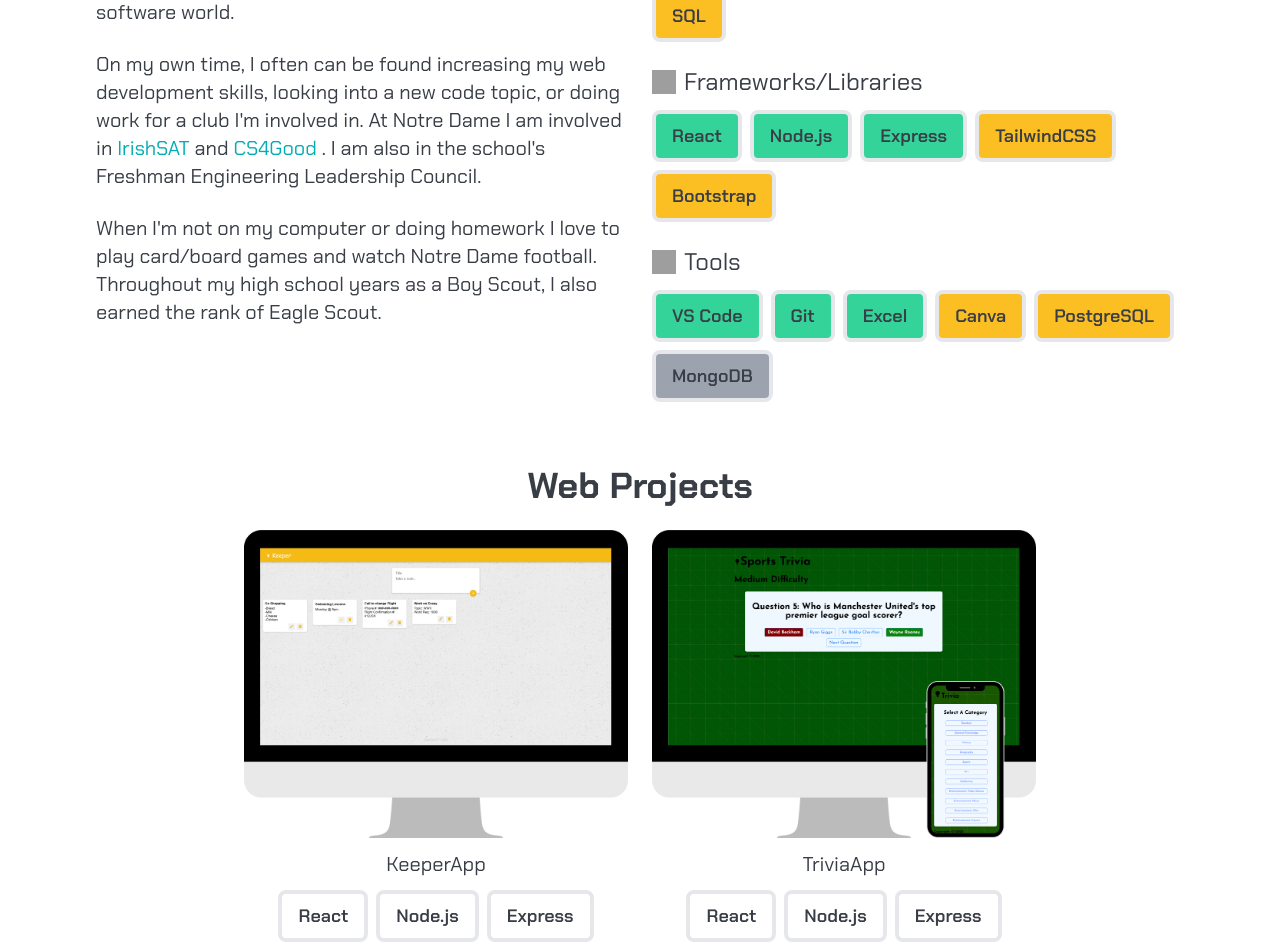
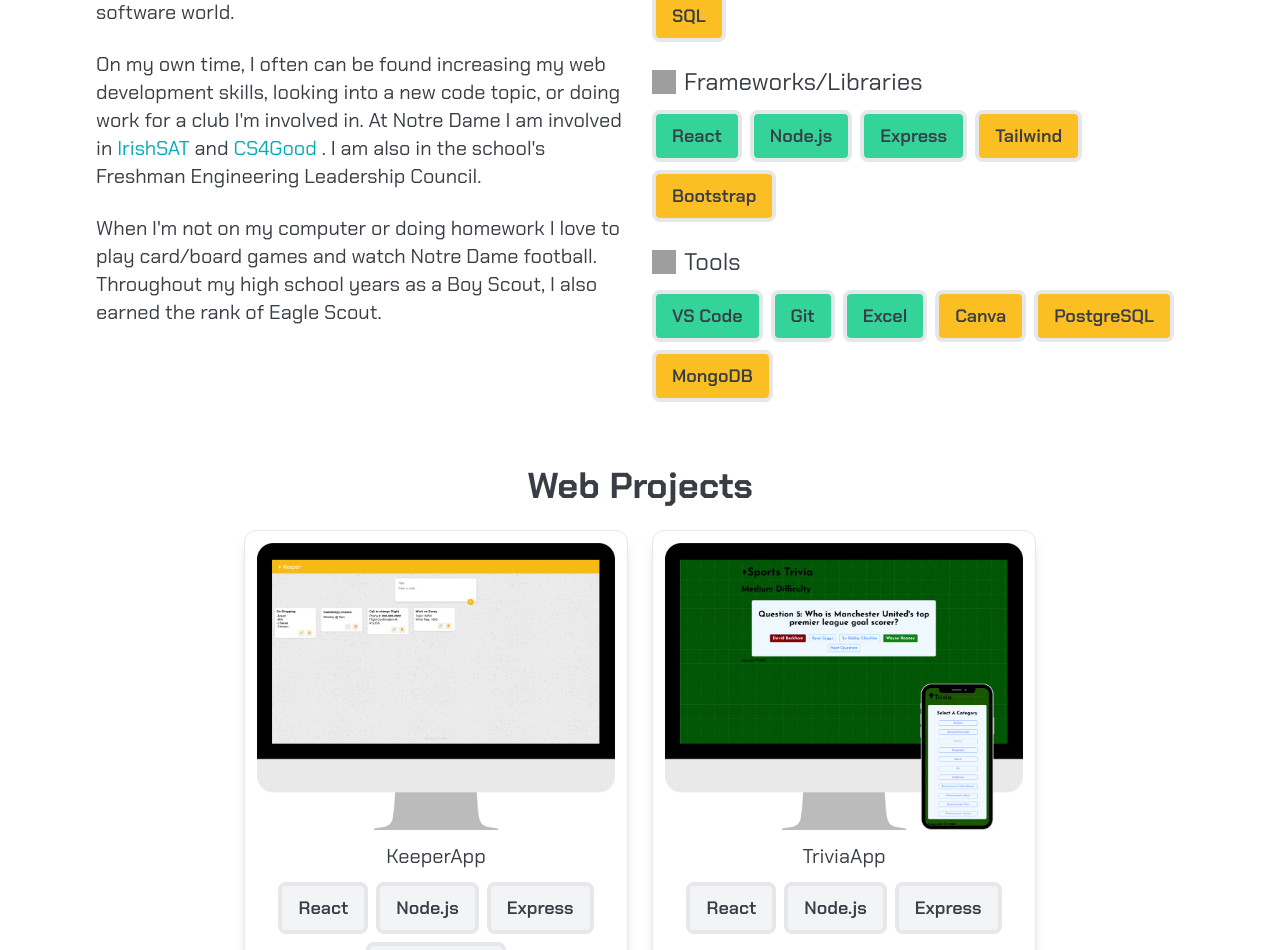
Before and after one commit to BrandonFors/Personal-Site-React, a React (Vite) app in the folder client/: page / in a window 1280 px wide. Shown: the part 1042-1992 px from the top of the page. Built offline with nearby package versions, Linux system fonts and the light colour scheme; grey boxes are pictures that could not be loaded.

Commit message:
updated content

```diff
--- a/client/src/assets/ProjectWidget.jsx
+++ b/client/src/assets/ProjectWidget.jsx
@@ -3,7 +3,7 @@ import React, { useState } from 'react'
 function ProjectWidget(props){
     const {name, imgLink, tools} = props.project;
     return(
-        <div className='flex flex-col gap-3 items-center max-w-sm'>
+        <div className='flex flex-col gap-3 items-center max-w-sm h-auto p-3 border rounded-xl shadow-lg'>
             <img src = {`${imgLink}`} className='w-auto'></img>
             <h2 className="text-xl">{name}</h2>
             <div className='flex flex-row flex-wrap gap-2 justify-center'>
@@ -11,7 +11,7 @@ function ProjectWidget(props){
                     return (
                     <div
                     key={index}
-                    className={'bg-grey rounded-lg border-4 px-4 py-2'}
+                    className={'bg-gray-100 rounded-lg border-4 px-4 py-2'}
                     >
                         <h3 className='text-lg font-semibold'>{tool}</h3>
                     </div>
--- a/client/src/assets/Projects.jsx
+++ b/client/src/assets/Projects.jsx
@@ -5,12 +5,12 @@ function Projects(){
     const webProjects = [
         {name:"KeeperApp",imgLink:"/project-pics/KeeperAppGraphic.png",tools:["React", "Node.js", "Express","PostgreSQL"]},
         {name:"TriviaApp",imgLink:"/project-pics/TriviaAppGraphic.png",tools:["React", "Node.js", "Express"]},
-        {name:"Personal Site",imgLink:"/project-pics/PersonalSiteGraphic.png",tools:["React", "TailwindCSS"]}
+        {name:"Personal Site",imgLink:"/project-pics/PersonalSiteGraphic.png",tools:["React", "Tailwind"]}
     ]
     return(
         <div className='flex items-center flex-col gap-6'>
             <h2 className='text-4xl font-bold'>Web Projects</h2>
-            <div className='flex flex-row flex-wrap gap-6 justify-center'>
+            <div className='flex flex-row flex-wrap gap-6 justify-center h-auto'>
             {
                 webProjects.map((project, index)=>{
                     return(
--- a/client/src/assets/Skills.jsx
+++ b/client/src/assets/Skills.jsx
@@ -21,7 +21,7 @@ const sections = [
             { name: 'React', proficiency: 'proficient' },
             { name: 'Node.js', proficiency: 'proficient' },
             { name: 'Express', proficiency: 'proficient' },
-            { name: 'TailwindCSS', proficiency: 'intermediate' },
+            { name: 'Tailwind', proficiency: 'intermediate' },
             { name: 'Bootstrap', proficiency: 'intermediate' },
             ]
     },
@@ -33,7 +33,7 @@ const sections = [
             { name: 'Excel', proficiency: 'proficient' },
             { name: 'Canva', proficiency: 'intermediate' },
             { name: 'PostgreSQL', proficiency: 'intermediate' },
-            { name: 'MongoDB', proficiency: 'learning' },
+            { name: 'MongoDB', proficiency: 'intermediate' },
             ]
         },
   ];
```
